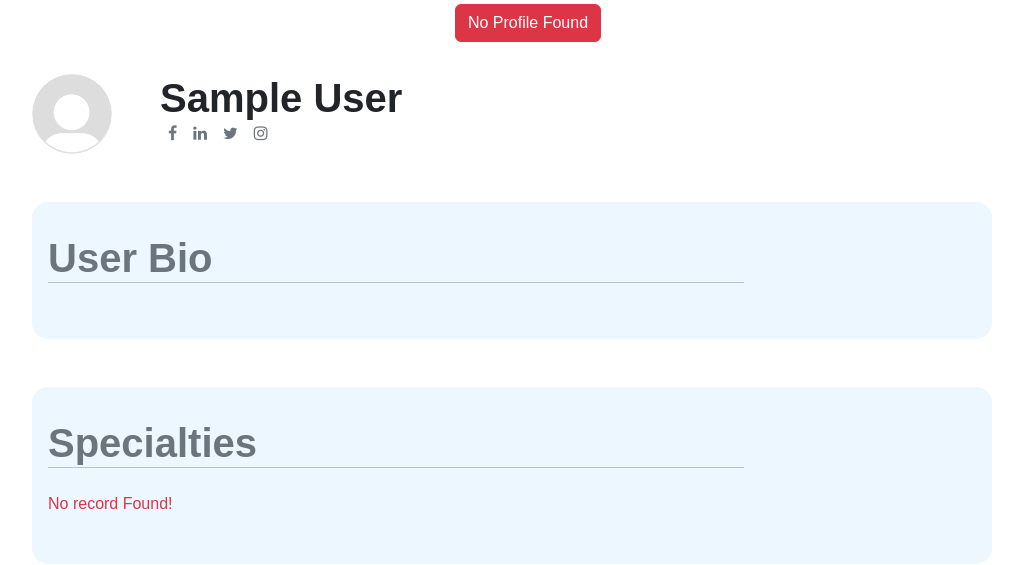
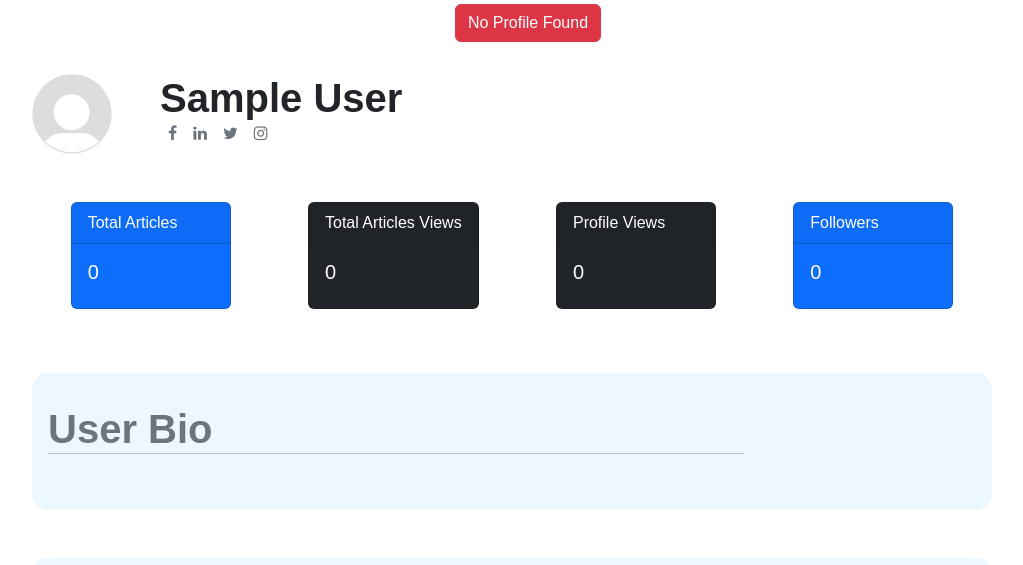
Before and after one commit to ayyaninam/thepepin-1st, a Django app: page /profile-view/1 in a window 1280 px wide. Shown: the part 146-711 px from the top of the page, without its empty margins (128-1151 px from the left). Run offline with Django 5.2, Linux system fonts and the light colour scheme; the visitor is signed in with stand-in values (Sample User, id 1); data comes from the database, SQL or seed files in the repository; data that the repository does not hold is empty.

Commit message:
First PUSH Validated Complete

```diff
--- a/base/views.py
+++ b/base/views.py
@@ -41,6 +41,10 @@
 
     try:
         article = get_object_or_404(Article, id=id)
+        article.views = article.views + 1
+        if not article.user == request.user:
+            article.user.publication_views = article.user.publication_views + 1
+        article.save()
         latest_articles = Article.objects.all().order_by('-published_date')
     except Http404:
         # Handle the 404 error here, such as rendering a custom 404 page
@@ -104,9 +108,14 @@
 def profile_view(request, id):
     try:
         user = User.objects.get(id=id)
+        if not user == request.user:
+            user.profile_views = user.profile_views + 1
+        user.save()
+
     except:
         messages.error(request, "No Profile Found")
         return render(request, 'base/profile_view.html')
+
     context = {
         'user':user
     }
@@ -215,6 +224,8 @@
         created_article.resources.add(*created_resource_ids)
         created_article.keywords.add(*created_keyword_ids)
         created_article.save()
+        request.user.total_publications = request.user.total_publications+1
+        request.user.save()
 
 
     else:
--- a/static/base/css/style.css
+++ b/static/base/css/style.css
@@ -417,7 +417,7 @@
     cursor: pointer;
 }
 .other__details [class^="user__"]:hover h1{
-    margin: 0 3rem;
+    margin: 0 1rem;
 }
 
 textarea:focus,
--- a/templates/base/homepage.html
+++ b/templates/base/homepage.html
@@ -24,6 +24,8 @@
             {% endfor %}
         </small>
         <small class="my-0 text-muted">{{article.institution}}</small>
+        <hr class="my-2">
+        <small class="my-0">Views: {{article.views}}</small>
     </a>
     {% endfor %}
 </div>
--- a/templates/base/profile_view.html
+++ b/templates/base/profile_view.html
@@ -22,12 +22,47 @@
 
         <small class="my-0">{{user.user_title}}</small>
         <div class="icon_pack_social d-flex">
-          <a href=""><i class="mx-2 text-secondary fa fa-facebook"></i></a>
-          <a href=""><i class="mx-2 text-secondary fa fa-linkedin"></i></a>
-          <a href=""><i class="mx-2 text-secondary fa fa-twitter"></i></a>
-          <a href=""><i class="mx-2 text-secondary fa fa-instagram"></i></a>
+          <a target="_blank" href="{{user.facebook_link}}"><i class="mx-2 text-secondary fa fa-facebook"></i></a>
+          <a target="_blank" href="{{user.linkedin_link}}"><i class="mx-2 text-secondary fa fa-linkedin"></i></a>
+          <a target="_blank" href="{{user.twitter_link}}"><i class="mx-2 text-secondary fa fa-twitter"></i></a>
+          <a target="_blank" href="{{user.instagram_link}}"><i class="mx-2 text-secondary fa fa-instagram"></i></a>
         </div>
     </div>
+</div>
+<div class="profile__stats my-5 d-flex flex-row justify-content-around">
+
+
+  <div class="card text-bg-primary mb-3" style="min-width: 10rem;">
+    <div class="card-header">Total Articles</div>
+    <div class="card-body">
+      <h5 class="card-title">{{user.total_publications}}</h5>
+    </div>
+  </div>
+
+
+  <div class="card text-bg-dark mb-3" style="min-width: 10rem;">
+    <div class="card-header">Total Articles Views</div>
+    <div class="card-body">
+      <h5 class="card-title">{{user.publication_views}}</h5>
+    </div>
+  </div>
+
+
+  <div class="card text-bg-dark mb-3" style="min-width: 10rem;">
+    <div class="card-header">Profile Views</div>
+    <div class="card-body">
+      <h5 class="card-title">{{user.profile_views}}</h5>
+    </div>
+  </div>
+
+
+  <div class="card text-bg-primary mb-3" style="min-width: 10rem;">
+    <div class="card-header">Followers</div>
+    <div class="card-body">
+      <h5 class="card-title">{{user.followers.all | length}}</h5>
+    </div>
+  </div>
+
 </div>
 
 </div>
```
